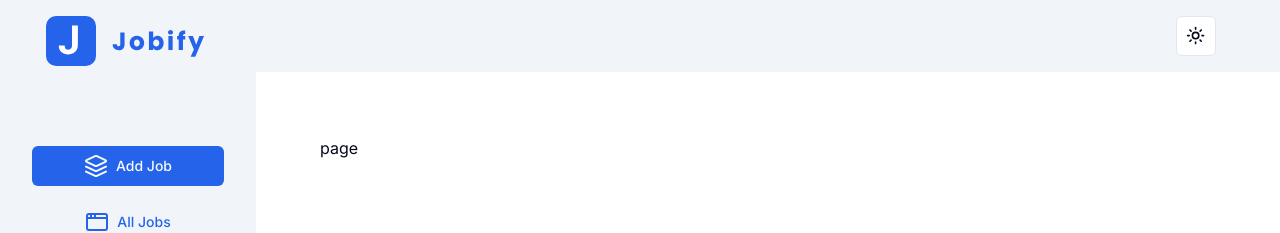
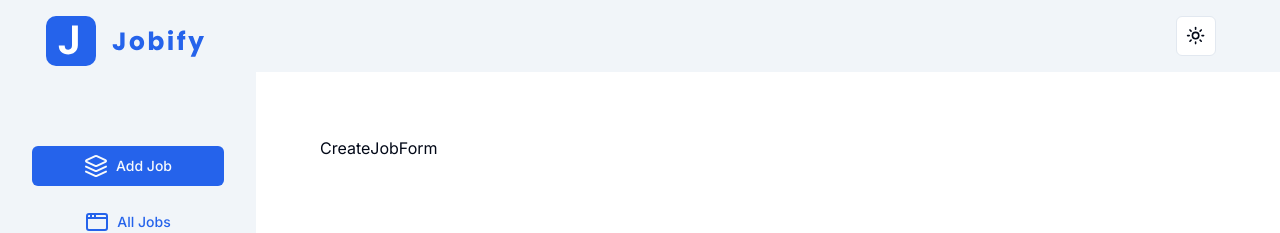
Before and after one commit to ImpulseImp/fullstack-jobify, a Next.js app: page /add-job in a window 1280 px wide. Shown: the top 233 px of the page. Built offline with nearby package versions, Linux system fonts and the light colour scheme.

Commit message:
add CreateJob Component

```diff
--- a/app/(dashboard)/add-job/page.tsx
+++ b/app/(dashboard)/add-job/page.tsx
@@ -1,4 +1,10 @@
+import CreateJobForm from "@/components/CreateJobForm";
+
 const page = () => {
-  return <div>page</div>;
+  return (
+    <div>
+      <CreateJobForm />
+    </div>
+  );
 };
 export default page;
--- /dev/null
+++ b/components/CreateJobForm.tsx
@@ -0,0 +1,4 @@
+const CreateJobForm = () => {
+  return <div>CreateJobForm</div>;
+};
+export default CreateJobForm;
```
